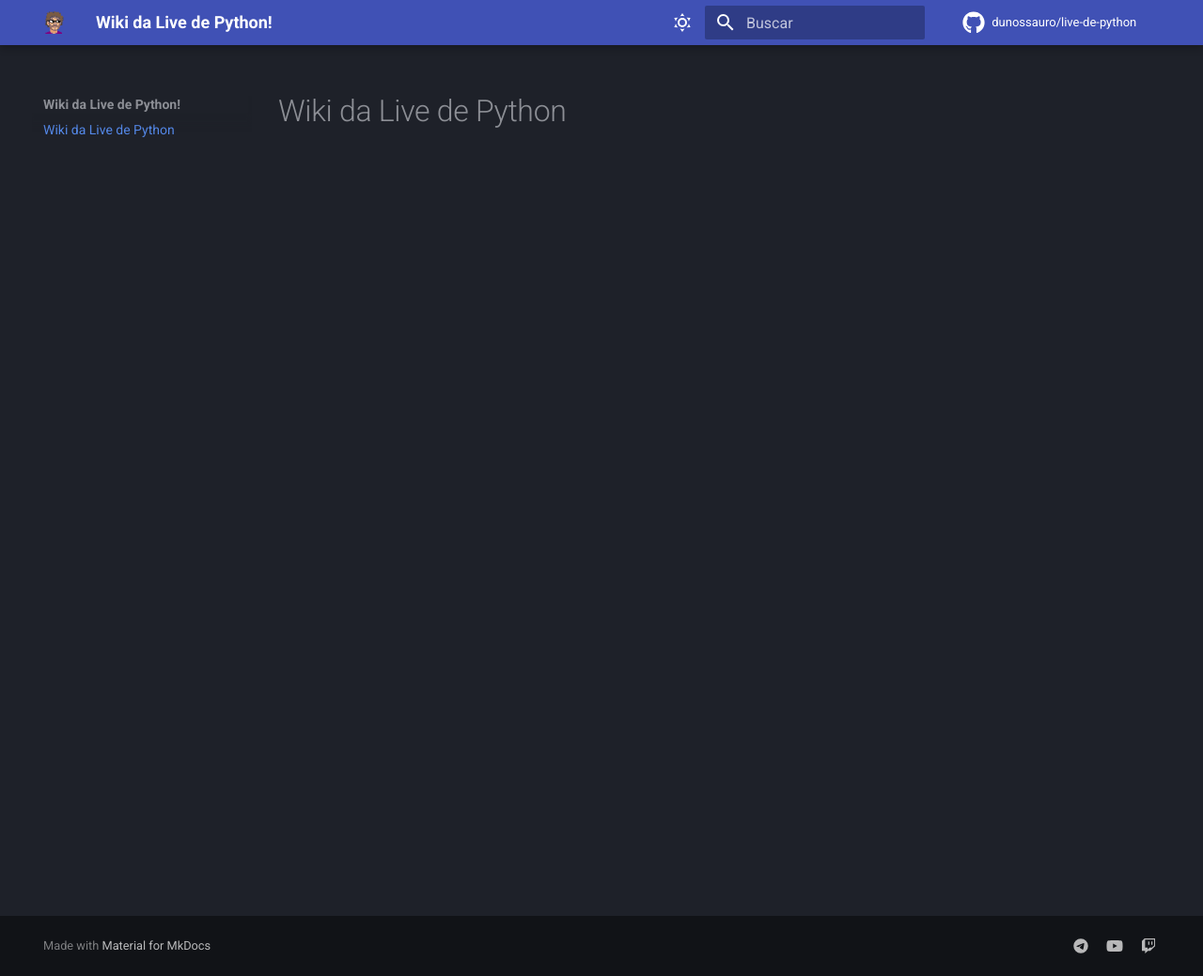
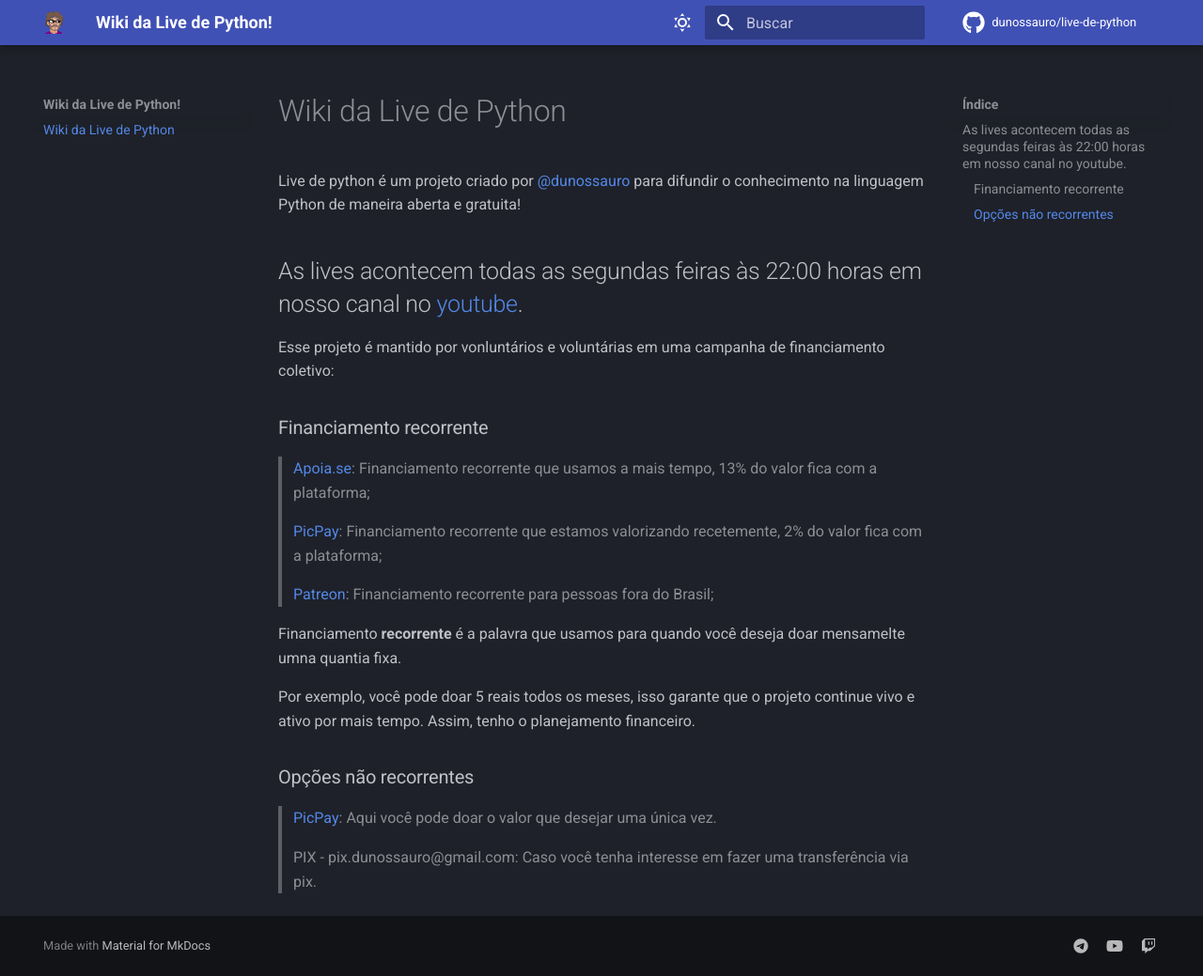
Before and after one commit to livedepython/wiki-live-de-python, an MkDocs documentation site: the page built from docs/index.md, in a window 1280 px wide and 1039 px high. Shown: the whole window at 94% size. Built offline with MkDocs 1.6.1 and Material for MkDocs 9.7.7, drawn with Linux system fonts in a browser that asks for light colours; comment, search, counter and statistics services are not loaded.

Commit message:
Incluir informações principais sobre a Live de Python

```diff
--- a/docs/index.md
+++ b/docs/index.md
@@ -1 +1,26 @@
 # Wiki da Live de Python
+
+Live de python é um projeto criado por [@dunossauro](https://linktr.ee/dunossauro) para difundir o conhecimento na linguagem Python de maneira aberta e gratuita!
+
+## As lives acontecem todas as segundas feiras às 22:00 horas em nosso canal no [youtube](https://www.youtube.com/dunossauro).
+
+
+Esse projeto é mantido por vonluntários e voluntárias em uma campanha de financiamento coletivo:
+
+### Financiamento recorrente
+
+> [Apoia.se](https://apoia.se/livedepython): Financiamento recorrente que usamos a mais tempo, 13% do valor fica com a plataforma;
+
+> [PicPay](https://app.picpay.com/user/dunossauro): Financiamento recorrente que estamos valorizando recetemente, 2% do valor fica com a plataforma;
+
+> [Patreon](http://patreon.com/dunossauro): Financiamento recorrente para pessoas fora do Brasil;
+
+Financiamento **recorrente** é a palavra que usamos para quando você deseja doar mensamelte umna quantia fixa.
+
+Por exemplo, você pode doar 5 reais todos os meses, isso garante que o projeto continue vivo e ativo por mais tempo. Assim, tenho o planejamento financeiro.
+
+### Opções não recorrentes
+
+> [PicPay](http://picpay.me/livedepython): Aqui você pode doar o valor que desejar uma única vez.
+
+> PIX - pix.dunossauro@gmail.com: Caso você tenha interesse em fazer uma transferência via pix.
```
